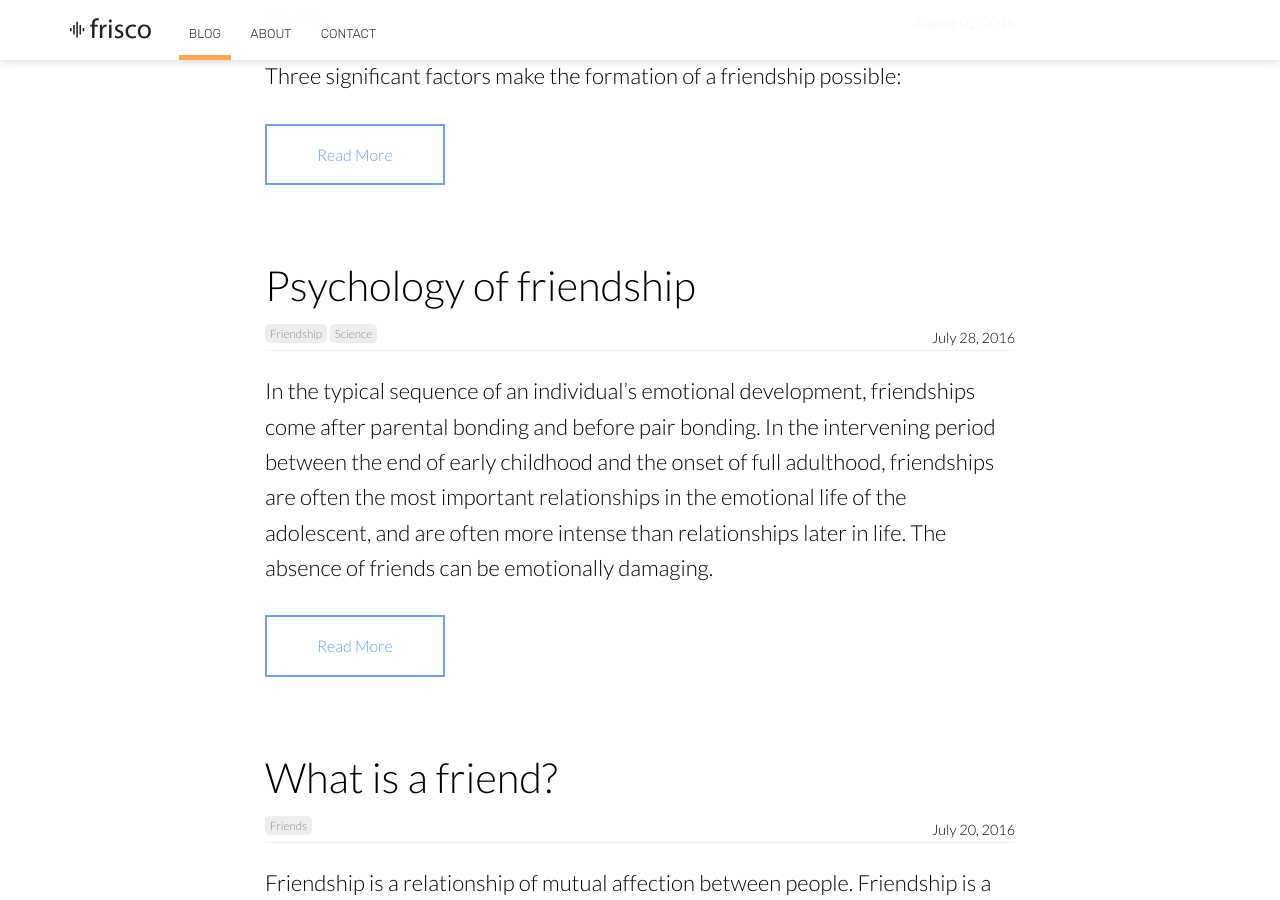
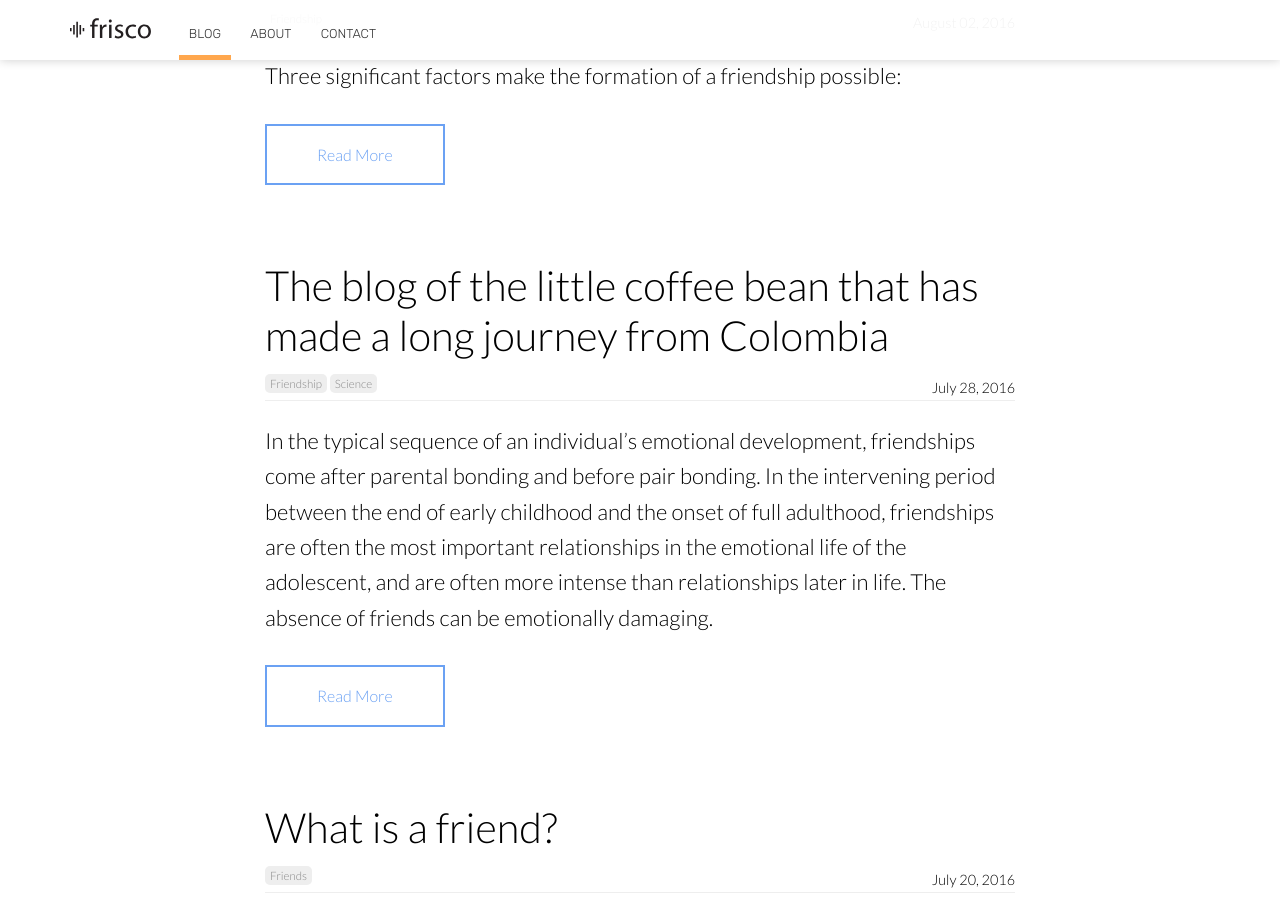
Before and after one commit to Lettieparsnip/Carbon-Site-Builder---https-LittleColombianCoffeeBean, a Jekyll site: the page built from blog/index.html, in a window 1280 px wide and 900 px high, scrolled down 1987 px. Built offline with Jekyll 4.4.1, drawn with Linux system fonts in a browser that asks for light colours; nearby versions of some CDN libraries; the list of posts is cut into pages by our own code.

Commit message:
Update 2016-07-28-psychology-of-friendship.md

```diff
--- a/_posts/2016-07-28-psychology-of-friendship.md
+++ b/_posts/2016-07-28-psychology-of-friendship.md
@@ -1,5 +1,5 @@
 ---
-title: Psychology of friendship
+title: The blog of the little coffee bean that has made a long journey from Colombia
 date: 2016-07-28
 description: How are our brains wired for friendship?
 categories:
```
